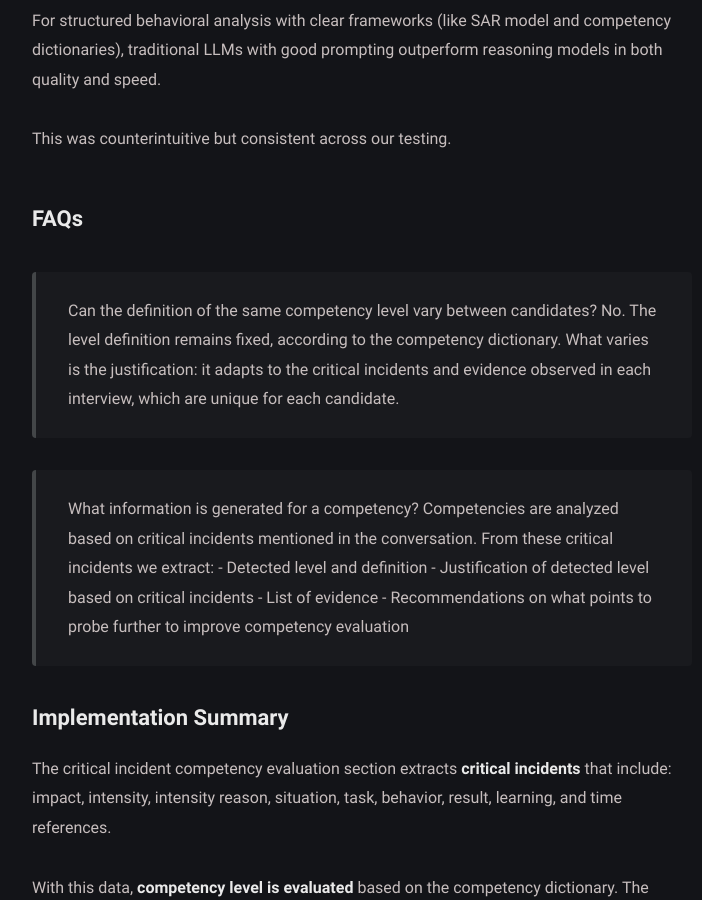
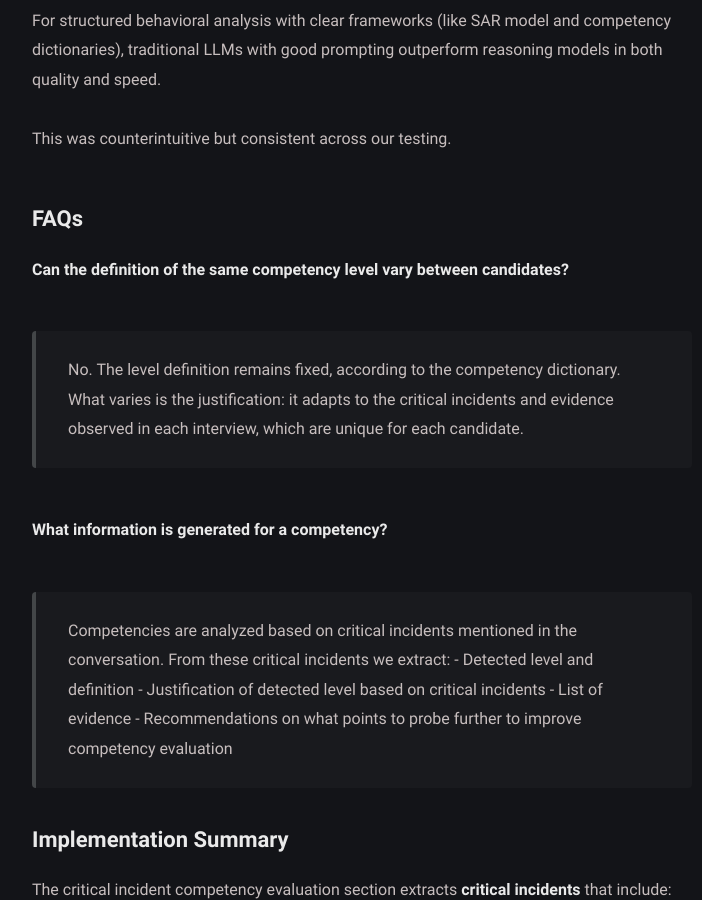
Before and after one commit to rafatorgar/rafatorgar.github.io, a Jekyll site: the page built from _posts/2025-11-18-how-we-built-ai-competency-evaluation.md, in a window 1280 px wide and 900 px high, scrolled down 6377 px. Shown: the whole window, without its empty margins (278-980 px from the left). Built offline with Jekyll 4.4.1, drawn with Linux system fonts in a browser that asks for light colours.

Commit message:
fix: faqs

```diff
--- a/_posts/2025-11-18-how-we-built-ai-competency-evaluation.md
+++ b/_posts/2025-11-18-how-we-built-ai-competency-evaluation.md
@@ -172,9 +172,9 @@ This was counterintuitive but consistent across our testing.
 
 ## FAQs
 
+**Can the definition of the same competency level vary between candidates?**
+
 <div class="faq-section">
-
-Can the definition of the same competency level vary between candidates?
 
 No. The level definition remains fixed, according to the competency dictionary.
 
@@ -182,9 +182,9 @@ What varies is the justification: it adapts to the critical incidents and eviden
 
 </div>
 
+**What information is generated for a competency?**
+
 <div class="faq-section">
-
-What information is generated for a competency?
 
 Competencies are analyzed based on critical incidents mentioned in the conversation. From these critical incidents we extract:
 
```
Also changed, not shown: _posts/es/2025-11-18-how-we-built-ai-competency-evaluation.md (+4 -4 lines).
